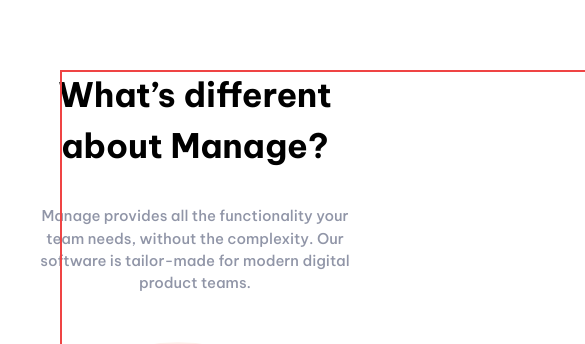
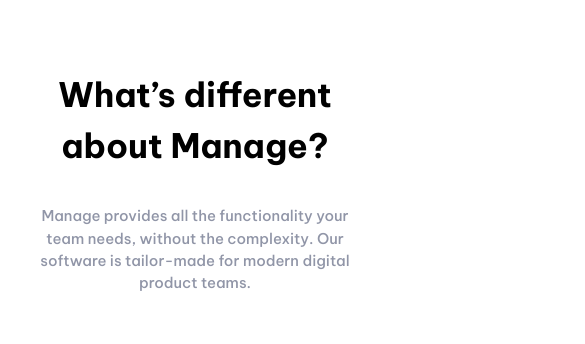
Before and after one commit to SouhailM07/fmc-manage-landing-page, a React (Vite) app: page / in a window 390 px wide. Shown: the part 821-1165 px from the top of the page, 585 px wide, since content can reach past the window. Built offline with nearby package versions, Linux system fonts and the light colour scheme; no server answers.

Commit message:
adding unfinished background for mobile size

```diff
--- a/src/components/Section1/section1.css
+++ b/src/components/Section1/section1.css
@@ -30,8 +30,9 @@
   }
 }
 
-#Section1 section:nth-child(1)::before {
+/* #Section1 section:nth-child(1)::before {
   content: "";
-  @apply bg-[url('/bg-tablet-pattern.svg')] border-2 border-red-500 overflow-visible bg-[length:50rem_50rem] bg-[-28rem_20rem] translate-x-[-10rem] bg-no-repeat;
-  @apply absolute h-[60rem] w-[40rem];
-}
+  @apply bg-[url('/bg-tablet-pattern.svg')] bg-no-repeat z-[-1] overflow-hidden;
+  @apply border-2 bg-[center_top] border-red-500 lg:bg-[length:50rem_50rem] lg:bg-[-28rem_20rem] lg:translate-x-[-10rem] max-lg:right-0 max-lg:translate-y-[-27rem] bg-[length:25rem_25rem];
+  @apply absolute h-[60rem] lg:w-[40rem] w-[60vw];
+} */
```
